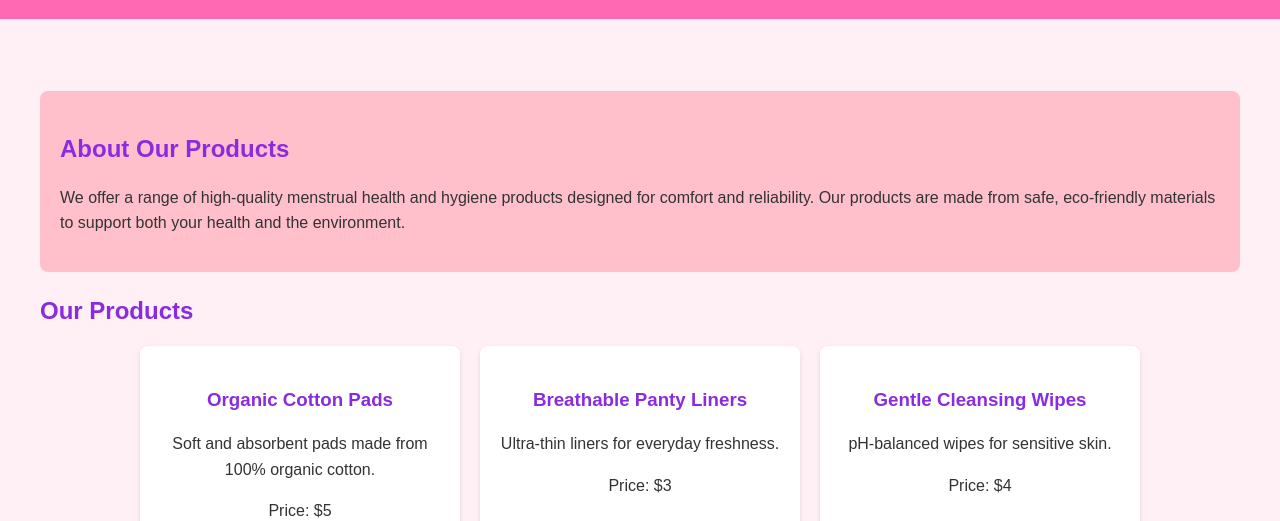
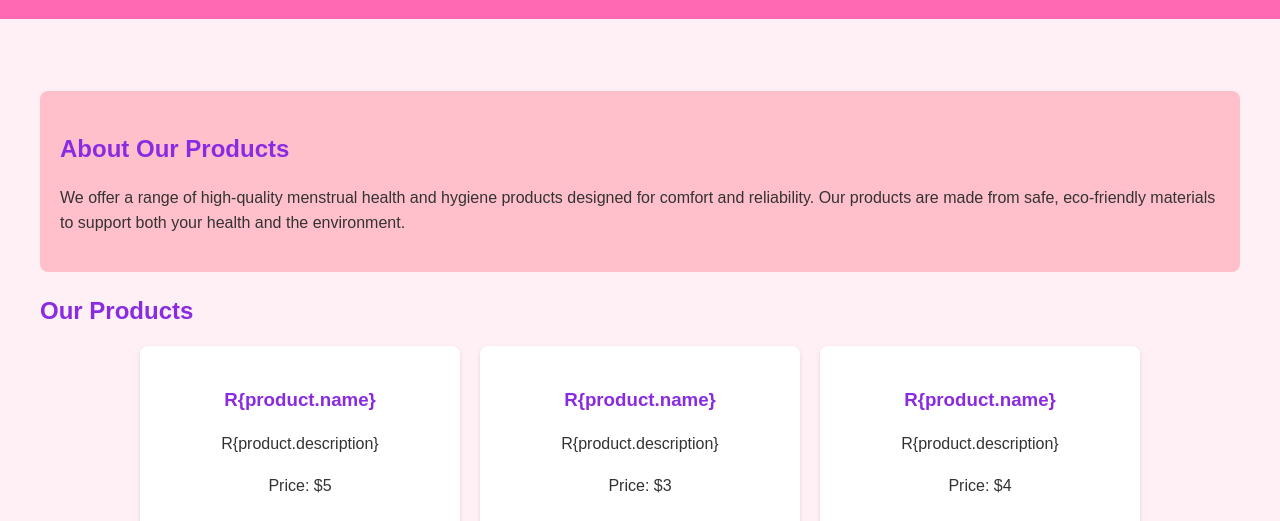
Before and after one commit to reaapunzell/Aquatutor, a plain HTML site: page purchaseProducts.html in a window 1280 px wide. Shown: the part 263-784 px from the top of the page. Drawn offline with nearby package versions, Linux system fonts and the light colour scheme.

Commit message:
made changes

```diff
--- a/purchaseProducts.html
+++ b/purchaseProducts.html
@@ -243,8 +243,8 @@
                 const productElement = document.createElement('div');
                 productElement.className = 'product';
                 productElement.innerHTML = `
-                    <h3>${product.name}</h3>
-                    <p>${product.description}</p>
+                    <h3>R{product.name}</h3>
+                    <p>R{product.description}</p>
                     <p>Price: $${product.price}</p>
                     <button onclick="addToCart(${product.id})">Add to Cart</button>
                 `;
```
Also changed, not shown: reviewsAndetc.html (+2 -2 lines).
